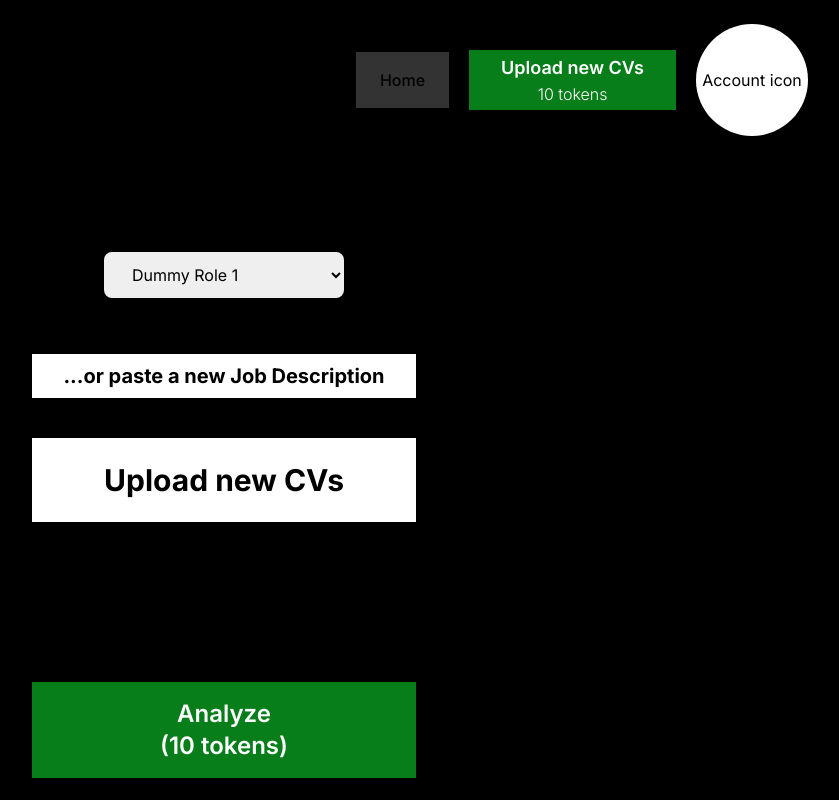
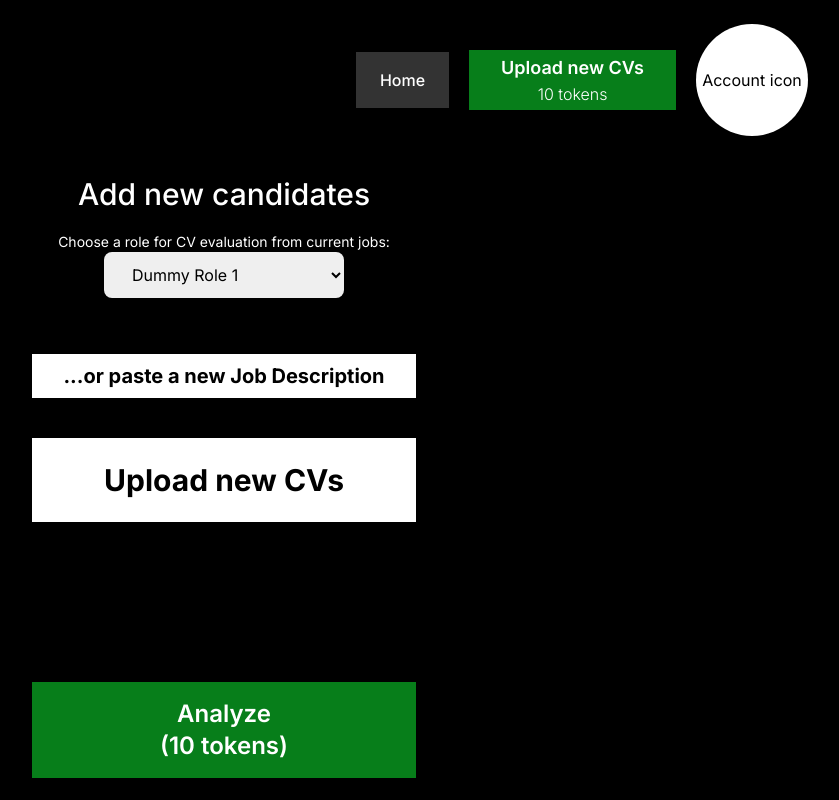
Before and after one commit to sandeepsharmacontriverz/new-project, a Next.js app: page /candidate in a window 1280 px wide. Shown: the whole page, without its empty margins (416-1255 px from the left). Built offline with nearby package versions, Linux system fonts and the light colour scheme; sample sign-in values are in the browser's storage.

Commit message:
Added new css 14 June

```diff
--- a/src/app/candidate/page.tsx
+++ b/src/app/candidate/page.tsx
@@ -22,8 +22,8 @@ const Candidate = () => {
       <div className="flex flex-col items-center h-screen bg-black">
         <Nav />
         <div className="mt-10 text-center">
-          <p className="text-3xl font-medium">Add new candidates</p>
-          <p className="text-sm mt-5">
+          <p className="text-3xl font-medium text-white">Add new candidates</p>
+          <p className="text-sm mt-5 text-white">
             Choose a role for CV evaluation from current jobs:
           </p>
           <select className="text-black p-3 px-6 cursor-pointer rounded-lg w-60">
--- a/src/app/home/page.tsx
+++ b/src/app/home/page.tsx
@@ -62,7 +62,7 @@ function App() {
         </div>
         <div className="w-full h-full flex flex-row">
           <div className="w-1/2 h-full flex items-center justify-center ml-40">
-            <h1 className="text-5xl font-bold mx-32">
+            <h1 className="text-5xl font-bold mx-32 text-white">
               Evaluate a CV of a candidate with AI
             </h1>
           </div>
--- a/src/components/core/Modal.tsx
+++ b/src/components/core/Modal.tsx
@@ -20,7 +20,7 @@ export const Modal = ({ type, setModalShow, fun }: any) => {
         )}
         <div className="flex gap-6">
           <button
-            className="bg-black text-3xl py-3 w-44"
+            className="bg-black text-3xl py-3 w-44 text-white"
             onClick={() => {
               fun(true);
               setModalShow("");
@@ -29,7 +29,7 @@ export const Modal = ({ type, setModalShow, fun }: any) => {
             {type === "description" ? "Confirm" : "OK"}
           </button>
           <button
-            className="bg-black/60 text-3xl py-3 w-44"
+            className="bg-black/60 text-3xl py-3 w-44 text-white"
             onClick={() => setModalShow("")}
           >
             Cancel
--- a/src/components/core/Nav.tsx
+++ b/src/components/core/Nav.tsx
@@ -3,7 +3,7 @@ import Link from "next/link";
 const Nav = () => {
   return (
     <nav className="flex flex-row gap-5 mt-6 justify-end w-full items-center">
-      <Link href="/home" className="bg-white/20 p-4 px-6 font-medium">
+      <Link href="/home" className="text-white bg-white/20 p-4 px-6 font-medium">
         Home
       </Link>
       <Link
```
